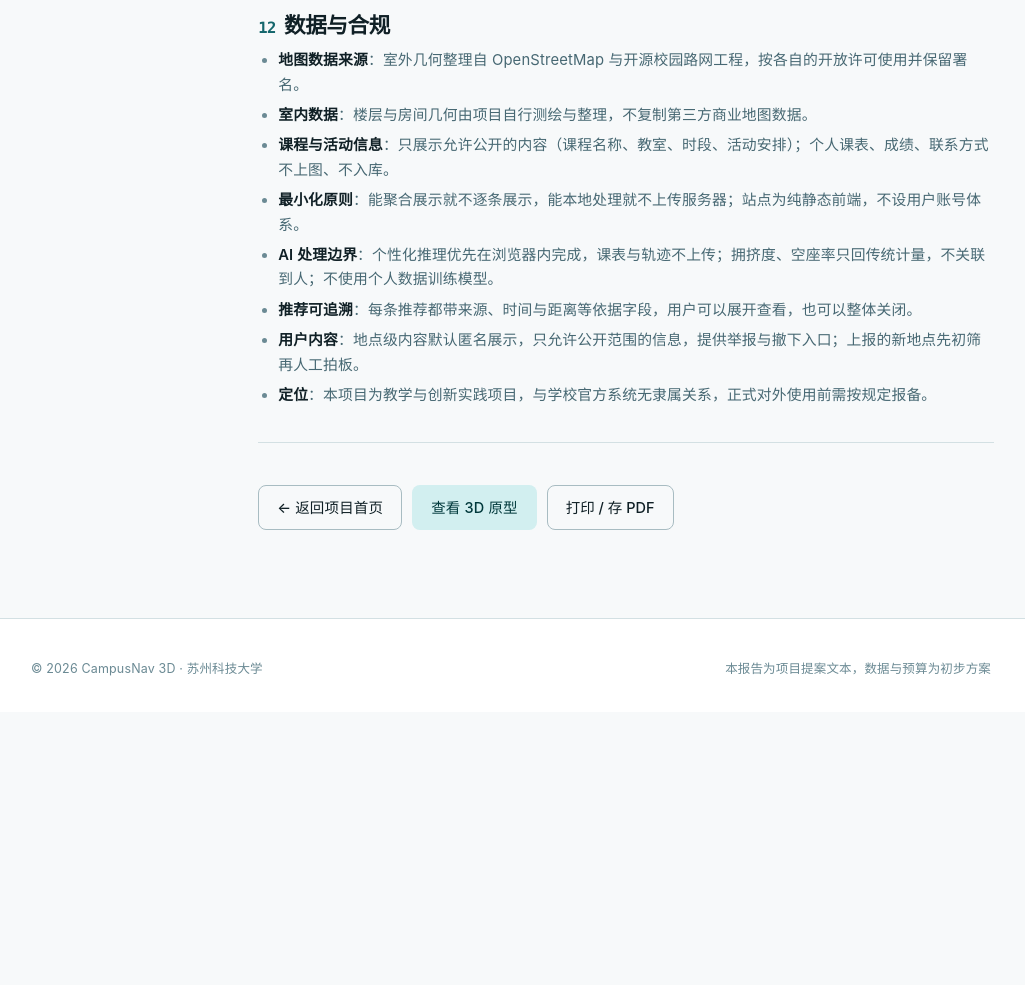
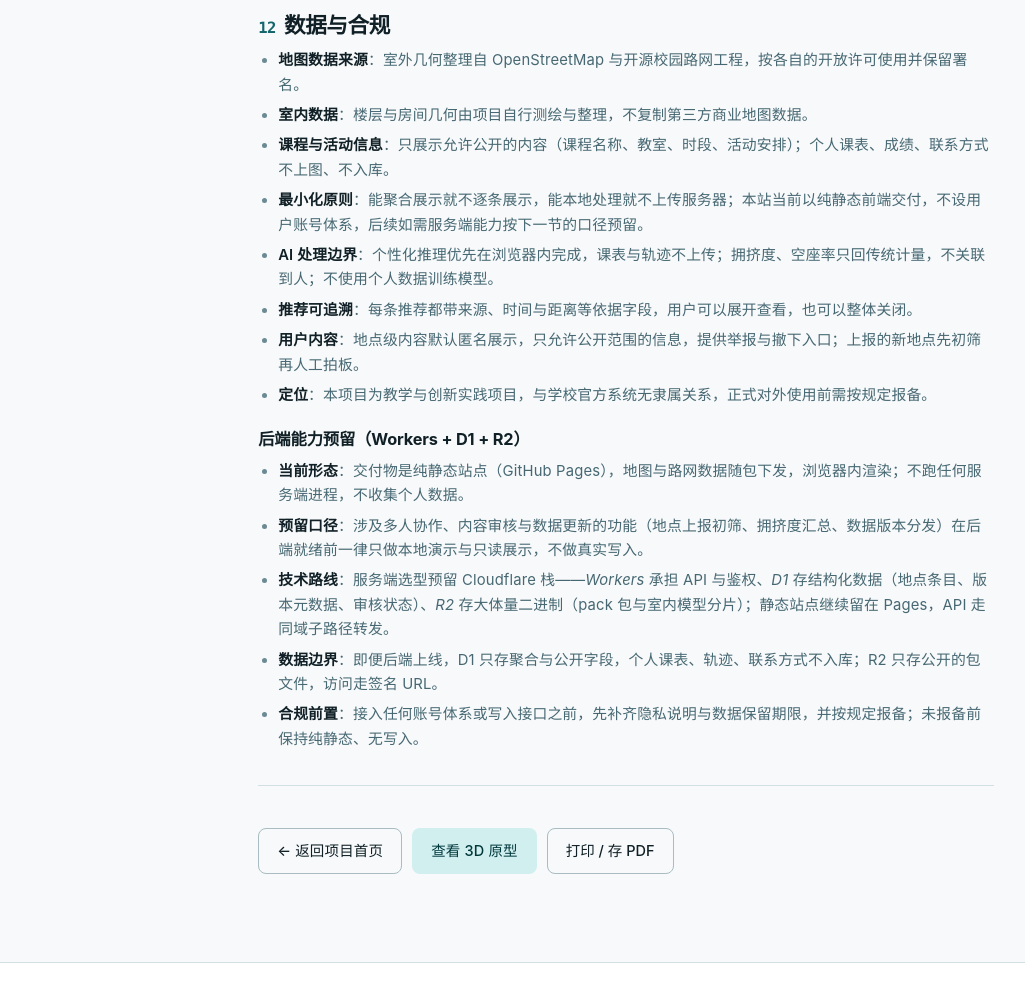
Before and after one commit to mico-v/campus-nav-3d, a website built with Vite: page plan.html in a window 1280 px wide. Shown: the part 6857-7842 px from the top of the page, without its empty margins (129-1154 px from the left). Before the commit the page ends 7569 px from the top, so only its background shows below. Built offline with nearby package versions, Linux system fonts and the light colour scheme.

Commit message:
docs(plan): 技术路线与合规补 Workers+D1+R2 后端预留口径 (#rzam) (#38)

```diff
--- a/plan.html
+++ b/plan.html
@@ -314,11 +314,19 @@
               <li><strong>地图数据来源</strong>：室外几何整理自 OpenStreetMap 与开源校园路网工程，按各自的开放许可使用并保留署名。</li>
               <li><strong>室内数据</strong>：楼层与房间几何由项目自行测绘与整理，不复制第三方商业地图数据。</li>
               <li><strong>课程与活动信息</strong>：只展示允许公开的内容（课程名称、教室、时段、活动安排）；个人课表、成绩、联系方式不上图、不入库。</li>
-              <li><strong>最小化原则</strong>：能聚合展示就不逐条展示，能本地处理就不上传服务器；站点为纯静态前端，不设用户账号体系。</li>
+              <li><strong>最小化原则</strong>：能聚合展示就不逐条展示，能本地处理就不上传服务器；本站当前以纯静态前端交付，不设用户账号体系，后续如需服务端能力按下一节的口径预留。</li>
               <li><strong>AI 处理边界</strong>：个性化推理优先在浏览器内完成，课表与轨迹不上传；拥挤度、空座率只回传统计量，不关联到人；不使用个人数据训练模型。</li>
               <li><strong>推荐可追溯</strong>：每条推荐都带来源、时间与距离等依据字段，用户可以展开查看，也可以整体关闭。</li>
               <li><strong>用户内容</strong>：地点级内容默认匿名展示，只允许公开范围的信息，提供举报与撤下入口；上报的新地点先初筛再人工拍板。</li>
               <li><strong>定位</strong>：本项目为教学与创新实践项目，与学校官方系统无隶属关系，正式对外使用前需按规定报备。</li>
+            </ul>
+            <h3 class="sub-head">后端能力预留（Workers + D1 + R2）</h3>
+            <ul>
+              <li><strong>当前形态</strong>：交付物是纯静态站点（GitHub Pages），地图与路网数据随包下发，浏览器内渲染；不跑任何服务端进程，不收集个人数据。</li>
+              <li><strong>预留口径</strong>：涉及多人协作、内容审核与数据更新的功能（地点上报初筛、拥挤度汇总、数据版本分发）在后端就绪前一律只做本地演示与只读展示，不做真实写入。</li>
+              <li><strong>技术路线</strong>：服务端选型预留 Cloudflare 栈——<em>Workers</em> 承担 API 与鉴权、<em>D1</em> 存结构化数据（地点条目、版本元数据、审核状态）、<em>R2</em> 存大体量二进制（pack 包与室内模型分片）；静态站点继续留在 Pages，API 走同域子路径转发。</li>
+              <li><strong>数据边界</strong>：即便后端上线，D1 只存聚合与公开字段，个人课表、轨迹、联系方式不入库；R2 只存公开的包文件，访问走签名 URL。</li>
+              <li><strong>合规前置</strong>：接入任何账号体系或写入接口之前，先补齐隐私说明与数据保留期限，并按规定报备；未报备前保持纯静态、无写入。</li>
             </ul>
           </section>
 
--- a/src/style.css
+++ b/src/style.css
@@ -139,6 +139,12 @@ h3 {
 .muted {
   color: var(--ink-3);
   font-size: 12px;
+}
+
+.sub-head {
+  margin: var(--space-5, 24px) 0 var(--space-2, 8px);
+  font-size: 16px;
+  color: var(--ink-1);
 }
 
 .visually-hidden {
```
